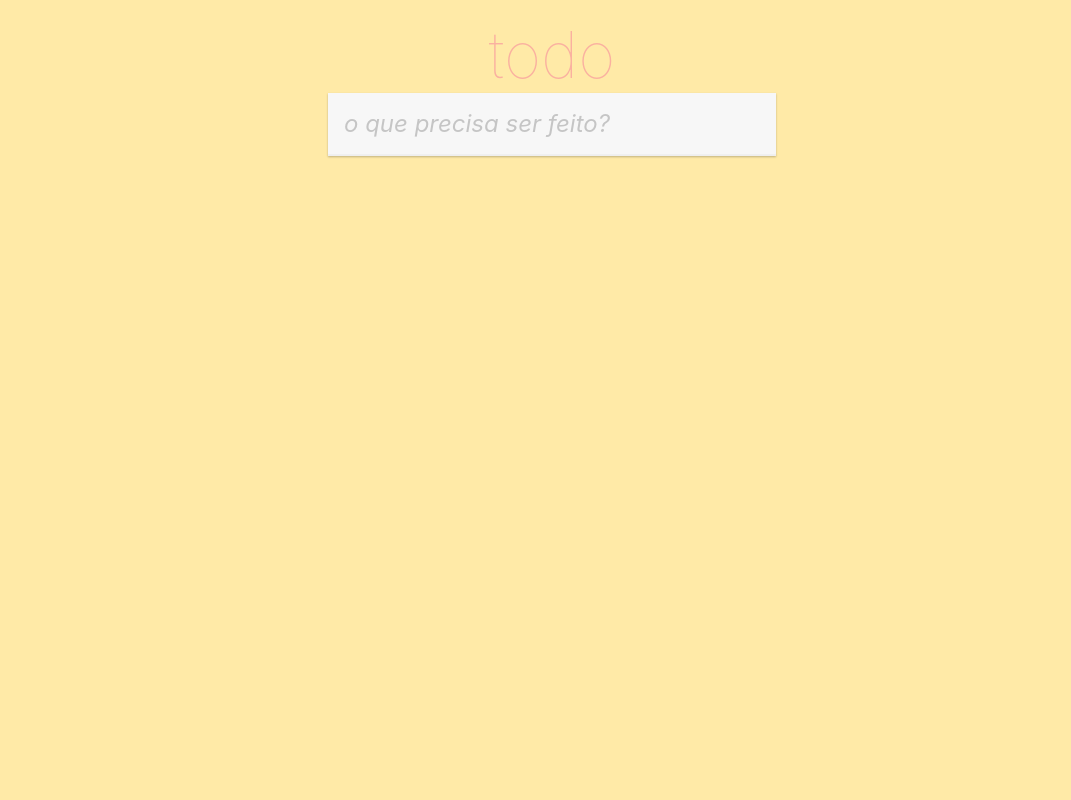
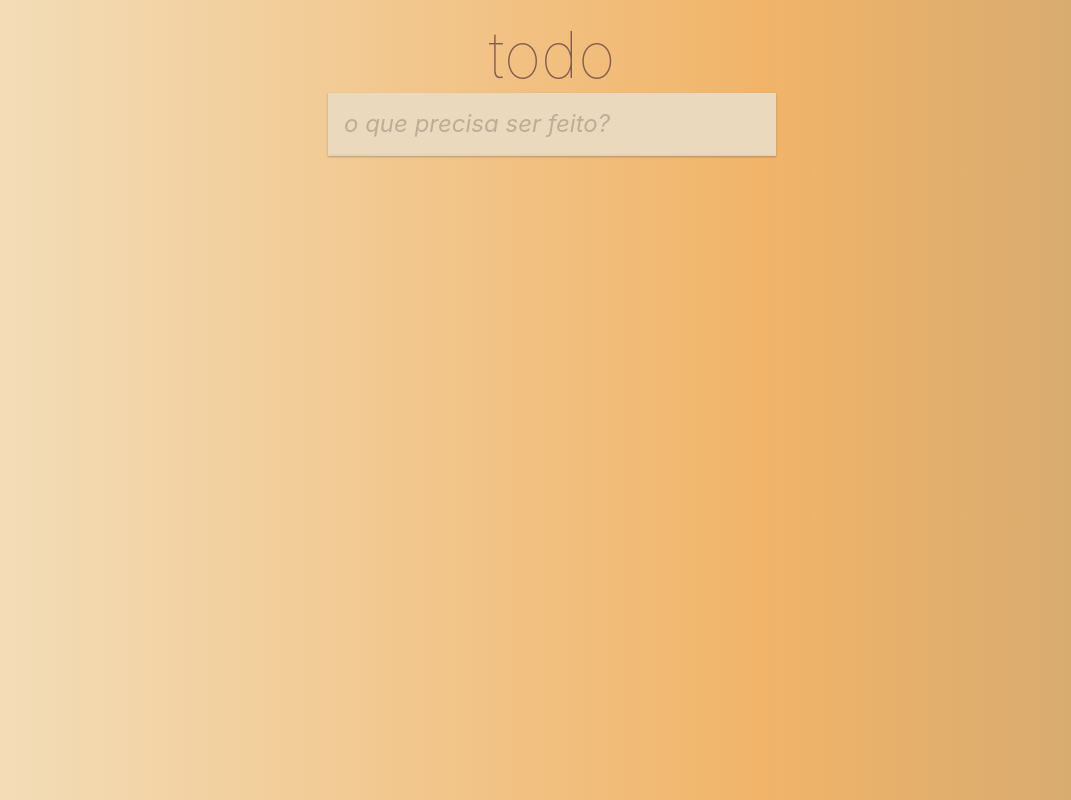
Before and after one commit to jonathanmeninezt/todo-list-de-tarefas-react, a React (Create React App) app: page / in a window 1280 px wide. Shown: the whole page, without its empty margins (88-1159 px from the left). Built offline with nearby package versions, Linux system fonts and the light colour scheme.

Commit message:
ajuste- gradient/body -color/title

```diff
--- a/src/index.css
+++ b/src/index.css
@@ -10,7 +10,8 @@ html {
 }
 
 body {
-  background-color: #ffeaa7;
+  background-image: linear-gradient(to right, rgb(243, 225, 192), rgb(241, 180, 105), rgba(154, 135, 94, 0.819), rgba(92, 69, 12, 0.83));
+    background-size: 200% 100%;
   user-select: none;
   -webkit-font-smoothing: antialiased;
   -moz-osx-font-smoothing: grayscale;
@@ -69,12 +70,12 @@ textarea {
 }
 
 .main {
-  background-color: #fff;
+  background-color: #f3e0c3;
   box-shadow: 0 1px 2px rgba(0, 0, 0, 0.25);
 }
 
 .title {
-  color: #fab1a0;
+  color: #835c53;
   font-size: 64px;
   font-weight: 100;
   text-align: center;
```
